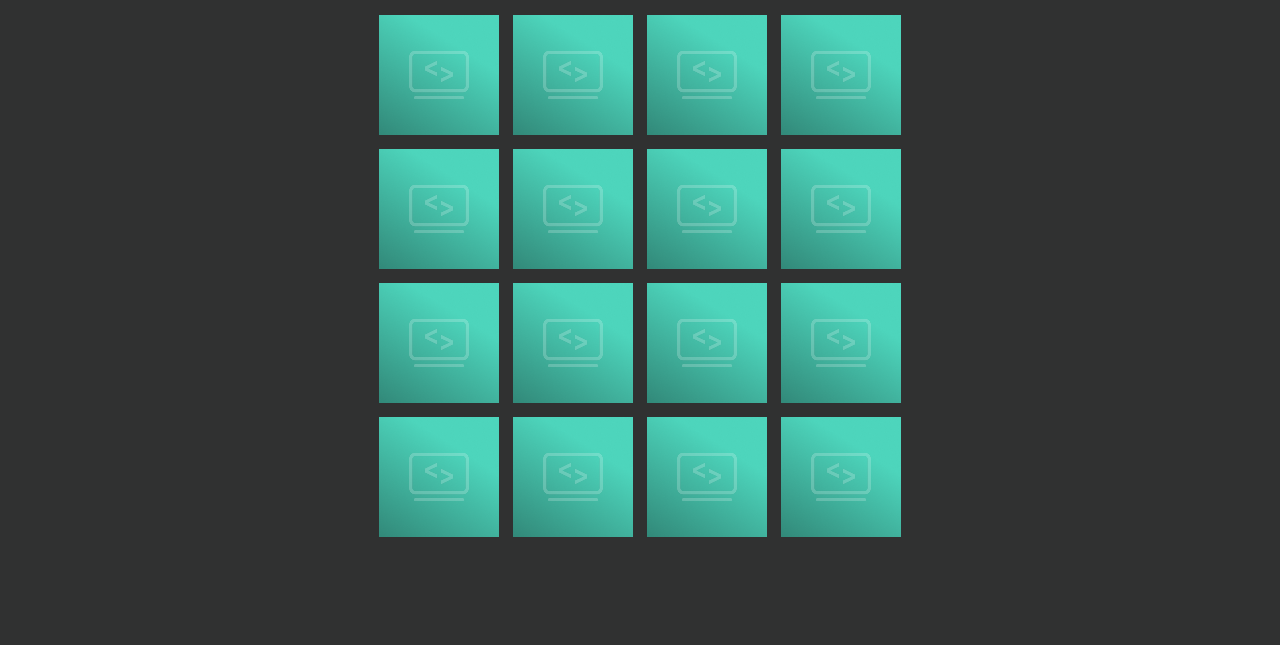
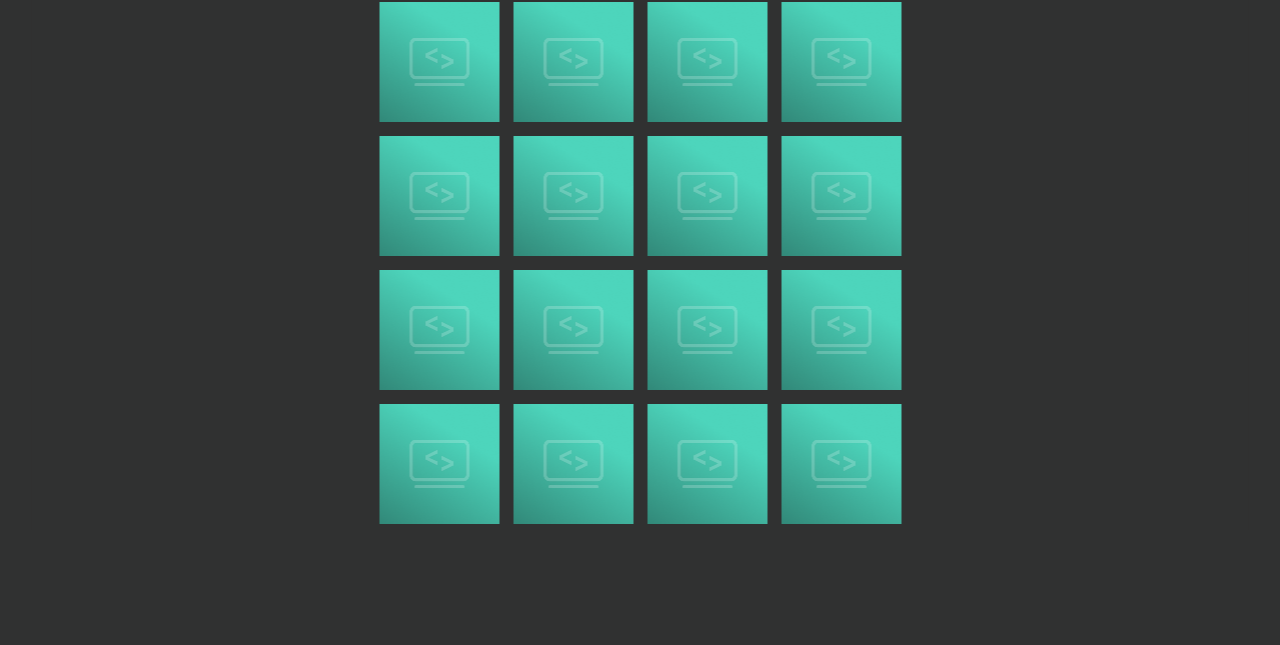
Before and after one commit to ErhanGuelsoy/Memory, a website built with Vite: page gaming-theme.html in a window 1280 px wide. Shown: the part 155-800 px from the top of the page. Built offline with nearby package versions, Linux system fonts and the light colour scheme; a web font is replaced by a local one.

Commit message:
change space header part of gaming-theme

```diff
--- a/src/styles/gaming-screen.scss
+++ b/src/styles/gaming-screen.scss
@@ -5,19 +5,27 @@ body {
     min-height: 100vh;
     display: flex;
     justify-content: center;
-    align-items: center;
+    align-items: flex-start;
     background-color: rgba(48, 49, 49, 1);
     overflow: hidden;
 }
 
 .gaming {
     &__main-container {
-        position: fixed;
+        position: absolute;
         width: 1217px;
         height: 644px;
-        margin: 0 auto;
+        top: 41px;
+        left: 50%;
+        display: flex;
+        flex-direction: column;
+        gap: 54px;
+        margin: 0;
+        padding: 0;
         box-sizing: border-box;
         background-color: rgba(48, 49, 49, 1);
+        opacity: 1;
+        transform: translateX(-50%);
     }
 
     &__header {
@@ -28,6 +36,7 @@ body {
         align-items: center;
         justify-content: space-between;
         box-sizing: border-box;
+        flex-shrink: 0;
     }
 
     &__header-left-part {
@@ -88,7 +97,6 @@ body {
         width: 14px;
         font-family: "Delius Unicase", cursive;
         font-weight: 700;
-        font-size: 24px;
         line-height: 100%;
         text-align: right;
         box-sizing: border-box;
@@ -171,11 +179,12 @@ body {
 
 .memory {
     width: 100%;
-    height: calc(100% - 62px);
+    height: 522px;
     display: flex;
     justify-content: center;
-    align-items: center;
+    align-items: flex-start;
     box-sizing: border-box;
+    flex-shrink: 0;
 
     &__card-container {
         box-sizing: border-box;
```
